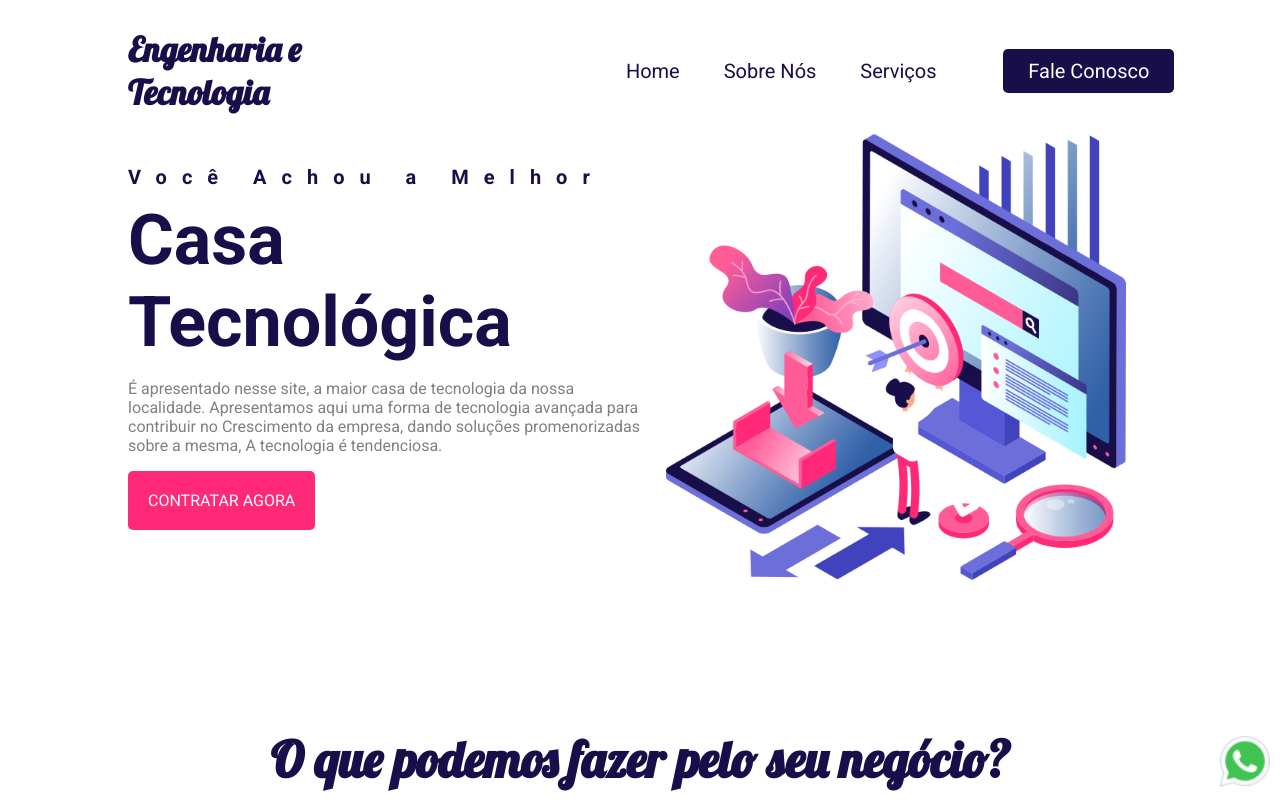
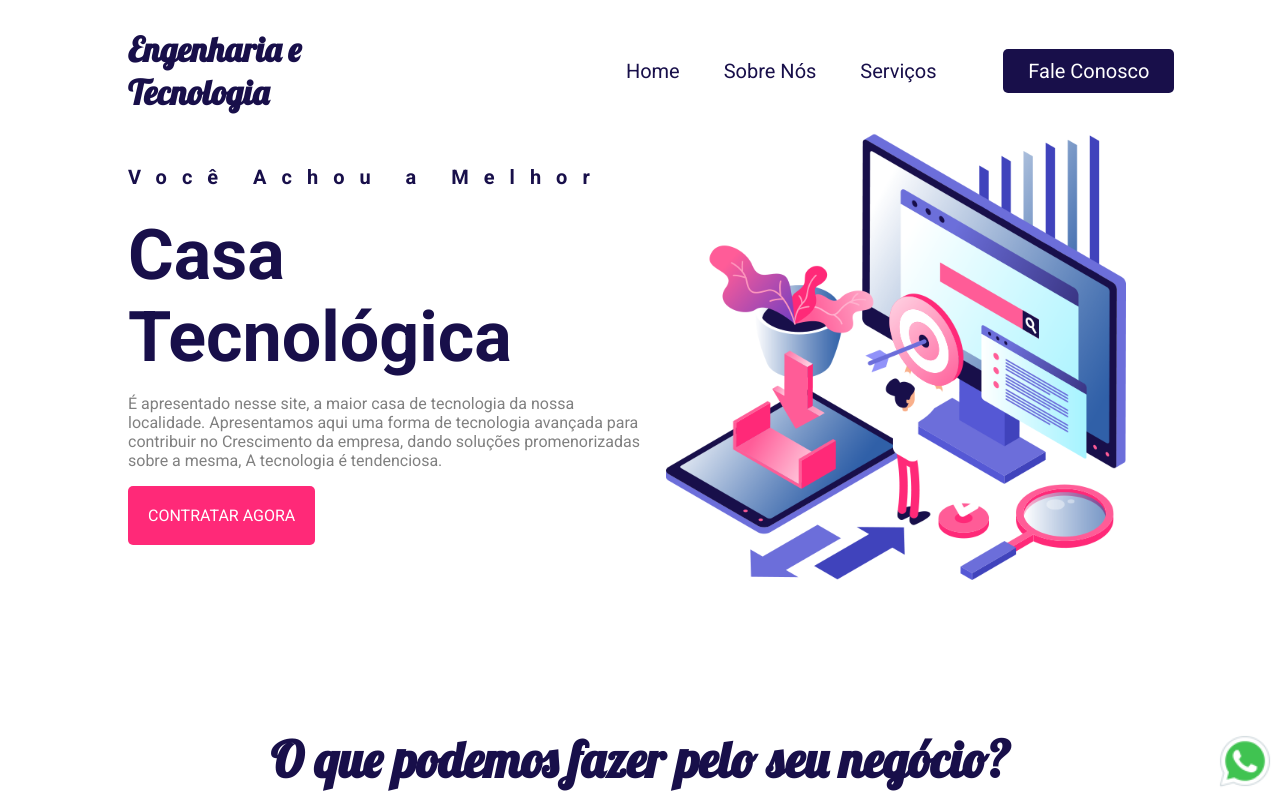
Before and after one commit to devCarolino/meu-site-teste, a plain HTML site: page index.html in a window 1280 px wide. Shown: the top 800 px of the page. Drawn offline with Linux system fonts and the light colour scheme.

Commit message:
Update estilo.css

```diff
--- a/css/estilo.css
+++ b/css/estilo.css
@@ -87,7 +87,7 @@ body{
     color: #180f4a;
     padding: 0;
     margin: 0;
-    margin-top: 2%;
+    margin-top: 25px;
 
 }
 
```
